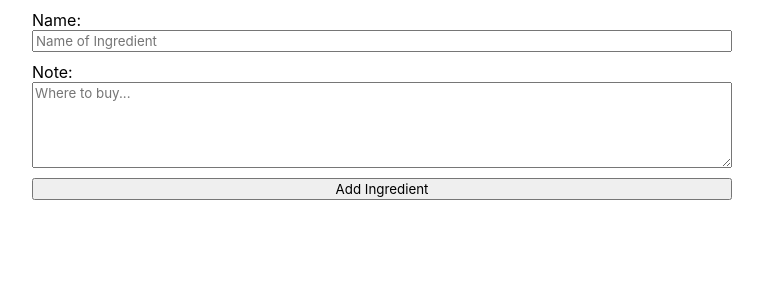
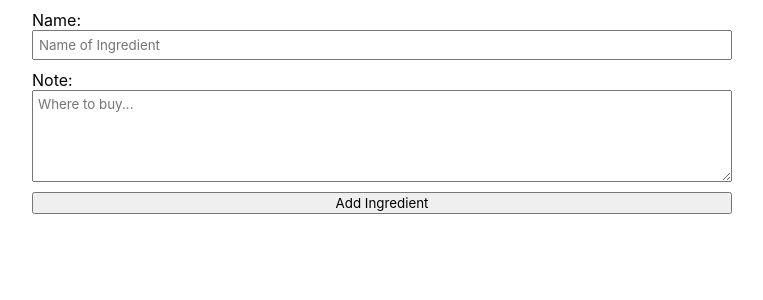
Before and after one commit to tw258/cookbook, an Angular app: page / in a window 1280 px wide. Shown: the top 300 px of the page, without its empty margins (258-1021 px from the left). Built offline with nearby package versions, Linux system fonts and the light colour scheme.

Commit message:
add padding for inputs, textarea

```diff
--- a/src/styles.css
+++ b/src/styles.css
@@ -1,4 +1,3 @@
-/* You can add global styles to this file, and also import other style files */
 body {
   margin: 0;
 }
@@ -17,3 +16,8 @@ body * {
 .mt-1 {
   margin-top: 10px;
 }
+
+input,
+textarea {
+  padding: 5px;
+}
```
